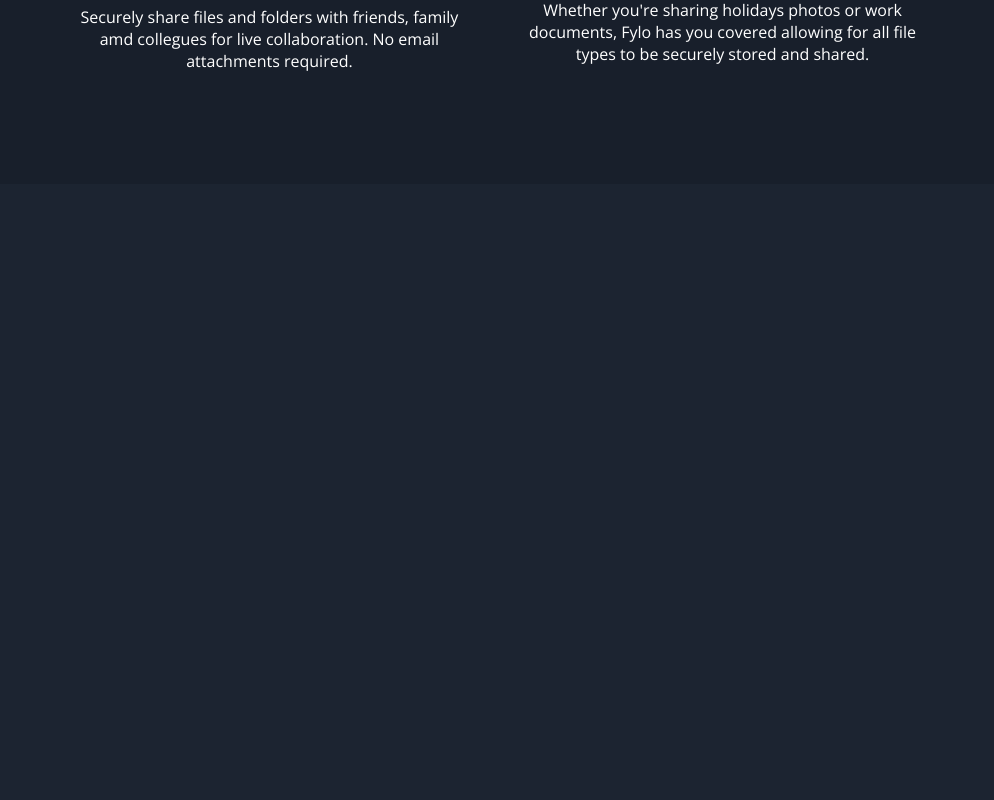
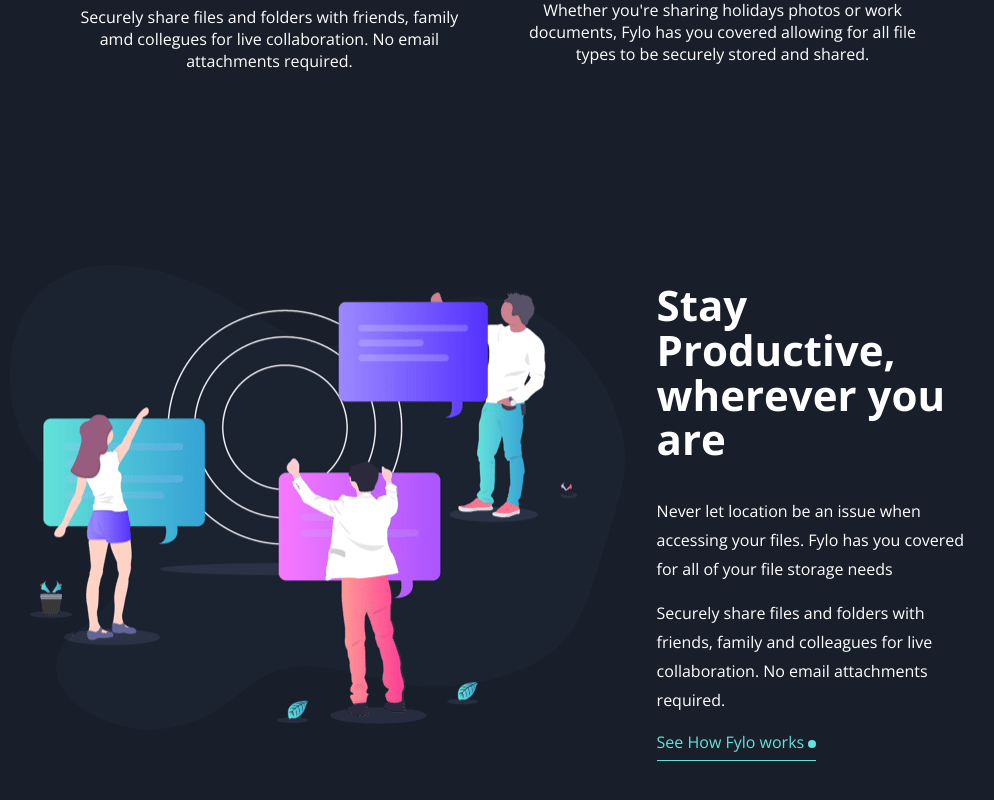
Before and after one commit to zhafranth/fylo-landingpage, a React (Create React App) app: page / in a window 1280 px wide. Shown: the part 1475-2275 px from the top of the page, without its empty margins (144-1138 px from the left). Before the commit the page ends 1659 px from the top, so only its background shows below. Built offline with nearby package versions, Linux system fonts and the light colour scheme.

Commit message:
add product

```diff
--- a/src/App.js
+++ b/src/App.js
@@ -1,13 +1,14 @@
 import "./app.scss";
 
 // Component
-import { Benefit, Header, Hero } from "./components";
+import { Benefit, Header, Hero, Product } from "./components";
 function App() {
   return (
     <div className="App">
       <Header />
       <Hero />
       <Benefit />
+      <Product />
     </div>
   );
 }
--- /dev/null
+++ b/src/components/Product/index.js
@@ -0,0 +1,39 @@
+import React from "react";
+import {
+  MainProduct,
+  ImgWrapper,
+  ImgCover,
+  MetaWrapper,
+  Title,
+  Desc,
+  Link,
+} from "./style";
+
+// Images
+import ProdukImg from "../../assets/illustration-stay-productive.png";
+
+const Product = () => {
+  return (
+    <MainProduct>
+      <ImgWrapper>
+        <ImgCover src={ProdukImg} />
+      </ImgWrapper>
+      <MetaWrapper>
+        <Title>Stay Productive, wherever you are</Title>
+        <Desc>
+          Never let location be an issue when accessing your files. Fylo has you
+          covered for all of your file storage needs
+        </Desc>
+        <Desc>
+          Securely share files and folders with friends, family and colleagues
+          for live collaboration. No email attachments required.
+        </Desc>
+        <Link>
+          See How Fylo works <span />
+        </Link>
+      </MetaWrapper>
+    </MainProduct>
+  );
+};
+
+export default Product;
--- /dev/null
+++ b/src/components/Product/style.js
@@ -0,0 +1,58 @@
+import styled from "styled-components/macro";
+
+export const MainProduct = styled.div`
+  display: flex;
+  box-sizing: border-box;
+  padding: 4rem 12vw;
+  gap: 2rem;
+  align-items: center;
+  color: #fff;
+  background-color: #181f2b;
+  @media screen and (max-width: 1210px) {
+    flex-direction: column;
+  }
+`;
+export const ImgWrapper = styled.div`
+  @media screen and (max-width: 1210px) {
+    width: 80%;
+    height: auto;
+  }
+`;
+export const ImgCover = styled.img`
+  object-fit: cover;
+  @media screen and (max-width: 1210px) {
+    width: 100%;
+    height: 100%;
+    object-fit: cover;
+  }
+`;
+export const MetaWrapper = styled.div``;
+export const Title = styled.h2`
+  font-size: 42px;
+  line-height: 2.8rem;
+`;
+export const Desc = styled.p`
+  line-height: 1.8rem;
+`;
+export const Link = styled.a`
+  position: relative;
+  padding-bottom: 0.5rem;
+  color: hsl(176, 68%, 64%);
+  span {
+    display: inline-block;
+    width: 8px;
+    height: 8px;
+    background-color: hsl(176, 68%, 64%);
+    border-radius: 5px;
+  }
+  &::after {
+    content: "";
+    position: absolute;
+    bottom: 0;
+    left: 0;
+    right: 0;
+    width: 100%;
+    height: 1px;
+    background-color: hsl(176, 68%, 64%);
+  }
+`;
--- a/src/components/index.js
+++ b/src/components/index.js
@@ -1,5 +1,6 @@
 import Header from "./Headers";
 import Hero from "./Hero";
 import Benefit from "./Benefit";
+import Product from "./Product";
 
-export { Header, Hero, Benefit };
+export { Header, Hero, Benefit, Product };
```
